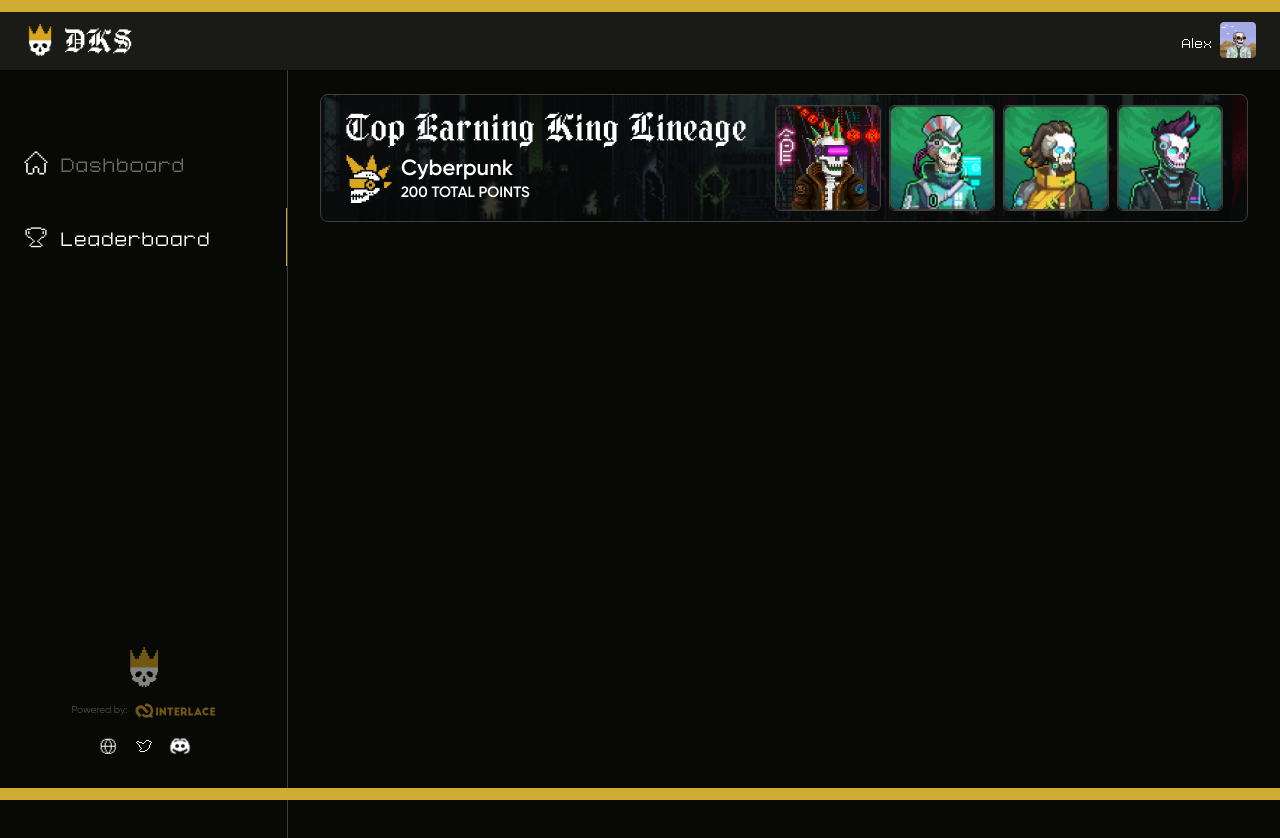
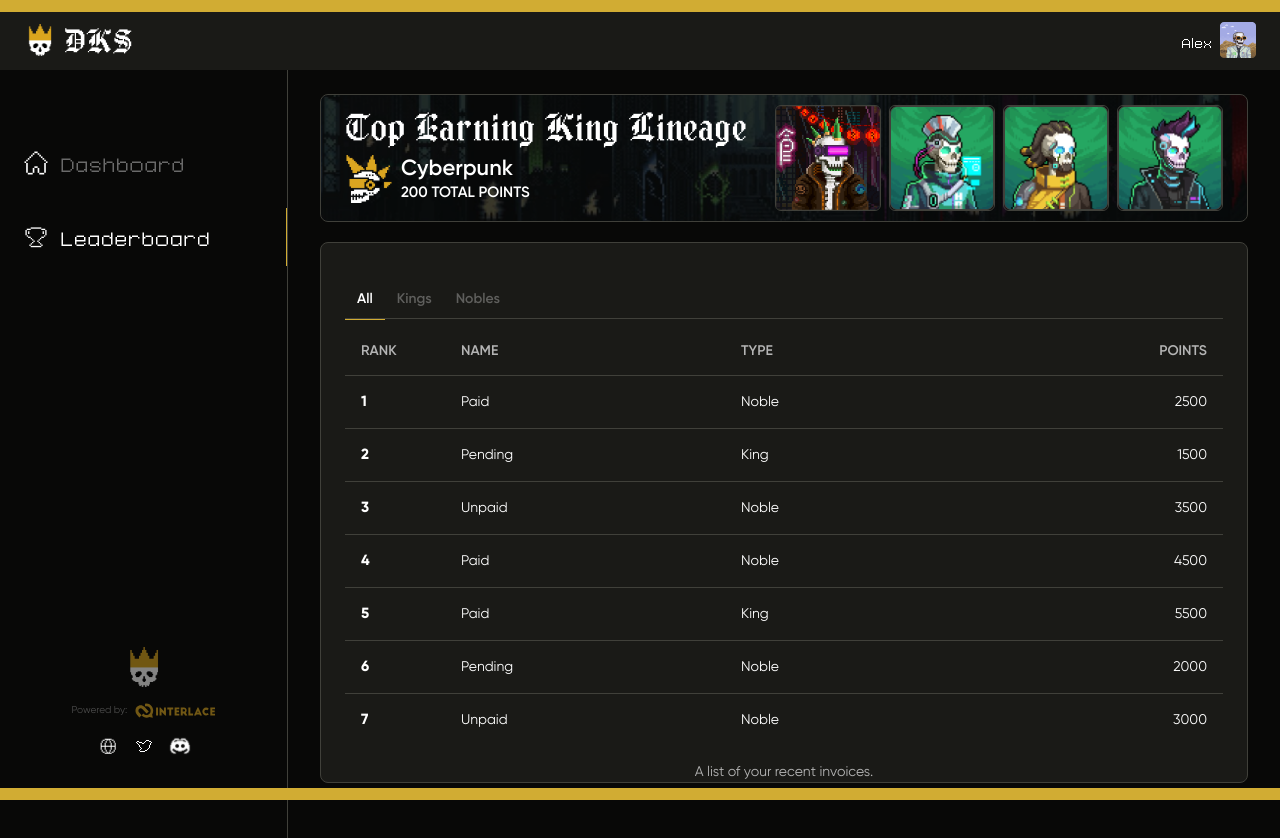
Before and after one commit to reubence/dks, a Next.js app: page /leaderboard in a window 1280 px wide. Shown: the top 838 px of the page. Built offline with nearby package versions, Linux system fonts and the light colour scheme.

Commit message:
Basic Table Added

```diff
--- a/app/(dashboard)/leaderboard/page.jsx
+++ b/app/(dashboard)/leaderboard/page.jsx
@@ -6,6 +6,19 @@
 import NFT_2 from "@/public/images/nft-2.png";
 import NFT_3 from "@/public/images/nft-3.png";
 import NFT_4 from "@/public/images/nft-4.png";
+import { Tabs, TabsContent, TabsList, TabsTrigger } from "@/components/ui/tabs";
+import { ScrollArea } from "@/components/ui/scroll-area";
+import {
+  Table,
+  TableBody,
+  TableCaption,
+  TableCell,
+  TableHead,
+  TableHeader,
+  TableRow,
+} from "@/components/ui/table";
+import { cn } from "@/lib/utils";
+
 const data = [
   {
     image: NFT_1,
@@ -21,9 +34,55 @@
   },
 ];
 
+const invoices = [
+  {
+    rank: "1",
+    name: "Paid",
+    points: "2500",
+    type: "Noble",
+  },
+  {
+    rank: "2",
+    name: "Pending",
+    points: "1500",
+    type: "King",
+  },
+  {
+    rank: "3",
+    name: "Unpaid",
+    points: "3500",
+    type: "Noble",
+  },
+  {
+    rank: "4",
+    name: "Paid",
+    points: "4500",
+    type: "Noble",
+  },
+  {
+    rank: "5",
+    name: "Paid",
+    points: "5500",
+    type: "King",
+  },
+  {
+    rank: "6",
+    name: "Pending",
+    points: "2000",
+    type: "Noble",
+  },
+  {
+    rank: "7",
+    name: "Unpaid",
+    points: "3000",
+    type: "Noble",
+  },
+];
+
 export default function Leaderboard() {
   return (
-    <>
+    <div className="flex flex-col gap-5">
+      {/* BANNER SECTION */}
       <section className="w-fit lg:w-full xl:h-32  flex flex-col xl:flex-row justify-between items-center border rounded-lg py-3 px-3.5 xl:px-6 gap-6 overflow-clip relative">
         <Image
           src={BG_BANNER}
@@ -64,6 +123,51 @@
           ))}
         </div>
       </section>
-    </>
+      {/* LEADERBOARD SECTION */}
+      <main className="w-full border rounded-lg bg-primary px-6">
+        <Tabs defaultValue="all" className="mt-9">
+          <TabsList className="">
+            <TabsTrigger value="all">All</TabsTrigger>
+            <TabsTrigger value="kings">Kings</TabsTrigger>
+            <TabsTrigger value="nobles">Nobles</TabsTrigger>
+          </TabsList>
+          <TabsContent className="" value="all">
+            <ScrollArea className="lg:h-full tallXL:h-72 tallXS:h-56 ">
+              <Table>
+                <TableCaption>A list of your recent invoices.</TableCaption>
+                <TableHeader>
+                  <TableRow>
+                    <TableHead className="w-[100px]">Rank</TableHead>
+                    <TableHead>Name</TableHead>
+                    <TableHead>Type</TableHead>
+                    <TableHead className="text-right">Points</TableHead>
+                  </TableRow>
+                </TableHeader>
+                <TableBody>
+                  {invoices.map((invoice) => (
+                    <TableRow key={invoice.rank}>
+                      <TableCell className="font-bold">
+                        {invoice.rank}
+                      </TableCell>
+                      <TableCell>{invoice.name}</TableCell>
+                      <TableCell>{invoice.type}</TableCell>
+                      <TableCell className="text-right">
+                        {invoice.points}
+                      </TableCell>
+                    </TableRow>
+                  ))}
+                </TableBody>
+              </Table>
+            </ScrollArea>
+          </TabsContent>
+          <TabsContent value="kings">
+            <ScrollArea className="lg:h-[30vh] tallXL:h-72 tallXS:h-56 "></ScrollArea>
+          </TabsContent>
+          <TabsContent value="nobles">
+            <ScrollArea className="lg:h-[30vh] tallXL:h-72 tallXS:h-56 "></ScrollArea>
+          </TabsContent>
+        </Tabs>
+      </main>
+    </div>
   );
 }
--- /dev/null
+++ b/components/ui/table.jsx
@@ -0,0 +1,90 @@
+import * as React from "react";
+
+import { cn } from "@/lib/utils";
+
+const Table = React.forwardRef(({ className, ...props }, ref) => (
+  <div className="w-full overflow-auto">
+    <table
+      ref={ref}
+      className={cn("w-full caption-bottom text-sm font-gilroy", className)}
+      {...props}
+    />
+  </div>
+));
+Table.displayName = "Table";
+
+const TableHeader = React.forwardRef(({ className, ...props }, ref) => (
+  <thead ref={ref} className={cn("[&_tr]:border-b", className)} {...props} />
+));
+TableHeader.displayName = "TableHeader";
+
+const TableBody = React.forwardRef(({ className, ...props }, ref) => (
+  <tbody
+    ref={ref}
+    className={cn("[&_tr:last-child]:border-0", className)}
+    {...props}
+  />
+));
+TableBody.displayName = "TableBody";
+
+const TableFooter = React.forwardRef(({ className, ...props }, ref) => (
+  <tfoot
+    ref={ref}
+    className={cn("bg-primary font-medium text-primary-foreground", className)}
+    {...props}
+  />
+));
+TableFooter.displayName = "TableFooter";
+
+const TableRow = React.forwardRef(({ className, ...props }, ref) => (
+  <tr
+    ref={ref}
+    className={cn(
+      "border-b transition-colors hover:bg-muted/50 data-[state=selected]:bg-muted",
+      className
+    )}
+    {...props}
+  />
+));
+TableRow.displayName = "TableRow";
+
+const TableHead = React.forwardRef(({ className, ...props }, ref) => (
+  <th
+    ref={ref}
+    className={cn(
+      "h-12 px-4 text-left align-middle font-medium text-muted-foreground uppercase [&:has([role=checkbox])]:pr-0",
+      className
+    )}
+    {...props}
+  />
+));
+TableHead.displayName = "TableHead";
+
+const TableCell = React.forwardRef(({ className, ...props }, ref) => (
+  <td
+    ref={ref}
+    className={cn("p-4 align-middle [&:has([role=checkbox])]:pr-0", className)}
+    {...props}
+  />
+));
+TableCell.displayName = "TableCell";
+
+const TableCaption = React.forwardRef(({ className, ...props }, ref) => (
+  <caption
+    ref={ref}
+    className={cn("mt-4 text-sm text-muted-foreground", className)}
+    {...props}
+  />
+));
+TableCaption.displayName = "TableCaption";
+
+export {
+  Table,
+  TableHeader,
+  TableBody,
+  TableFooter,
+  TableHead,
+  TableRow,
+  TableCell,
+  TableCaption,
+};
```
